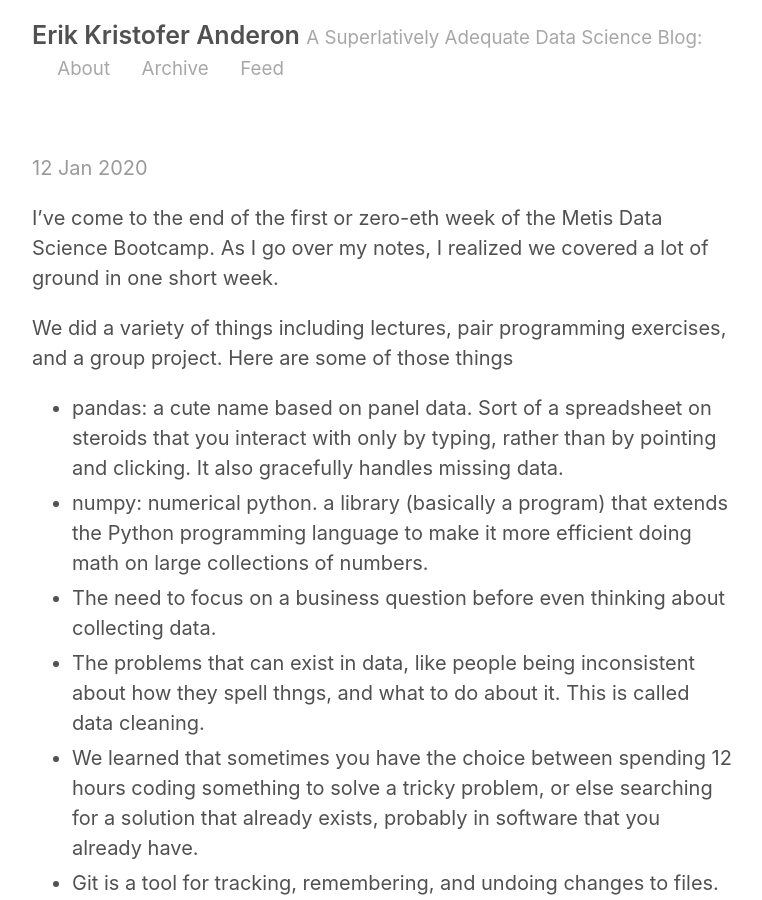
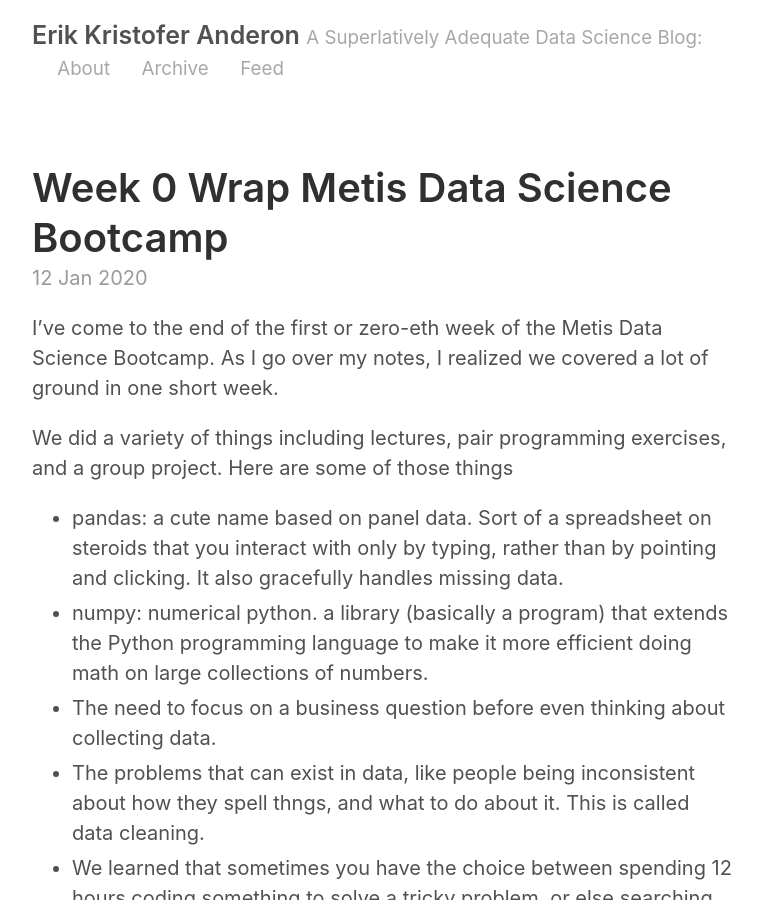
Before and after one commit to erikkristoferanderson/ekand.github.io, a Jekyll site: the page built from _posts/2020-01-12-Post-0.md, in a window 1280 px wide and 900 px high. Shown: the whole window, without its empty margins (258-1020 px from the left). Built offline with Jekyll 4.4.1, drawn with Linux system fonts in a browser that asks for light colours; our own code applies the rules of GitHub Pages for plain Markdown files.

Commit message:
remove : character from title

```diff
--- a/_posts/2020-01-12-Post-0.md
+++ b/_posts/2020-01-12-Post-0.md
@@ -1,6 +1,6 @@
 ---
 layout: post
-title: Week 0 Wrap: Metis Data Science Bootcamp
+title: Week 0 Wrap Metis Data Science Bootcamp
 ---
 
 I've come to the end of the first or zero-eth week of the Metis Data Science Bootcamp. As I go over my notes, I realized we covered a lot of ground in one short week.
```
